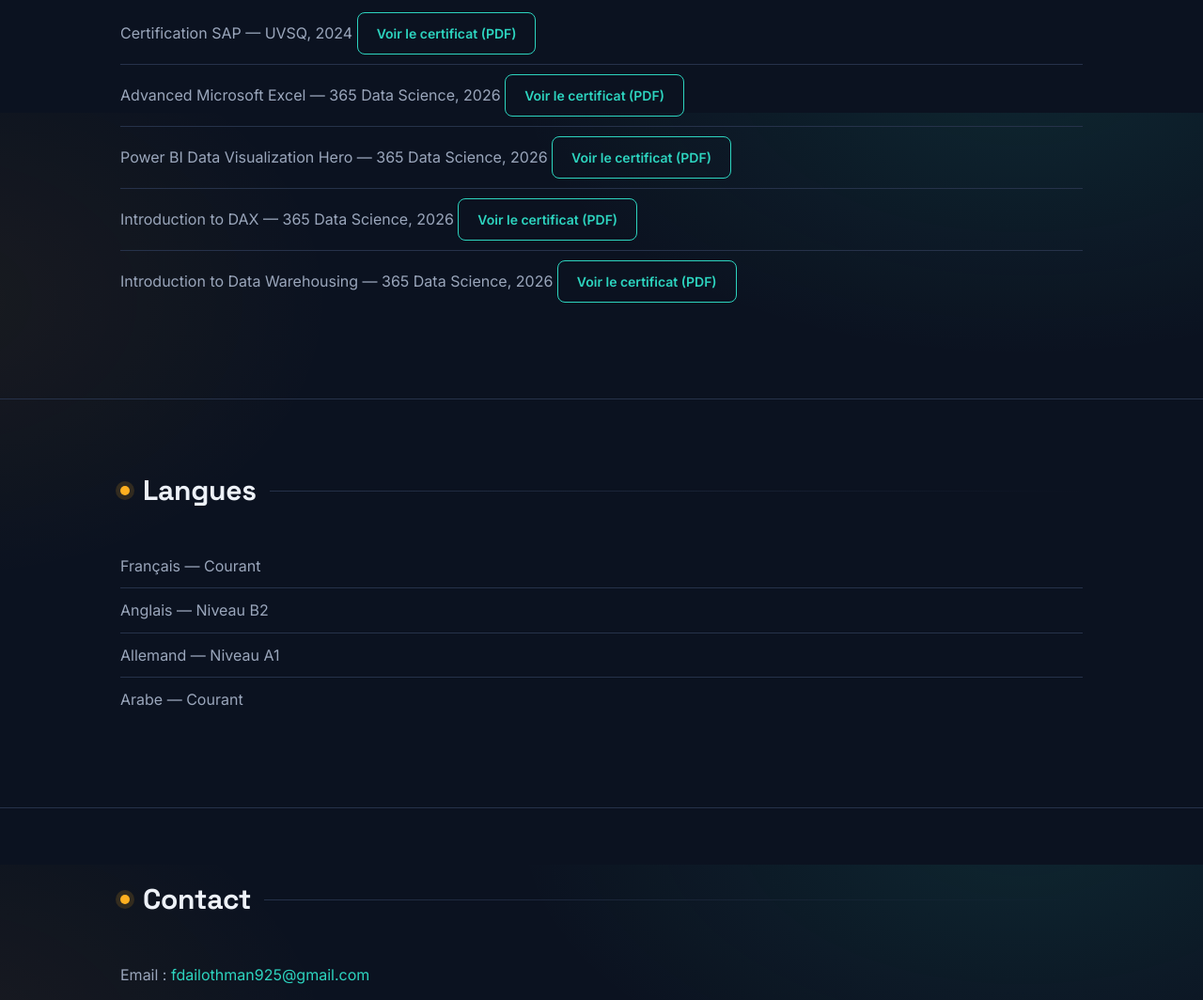
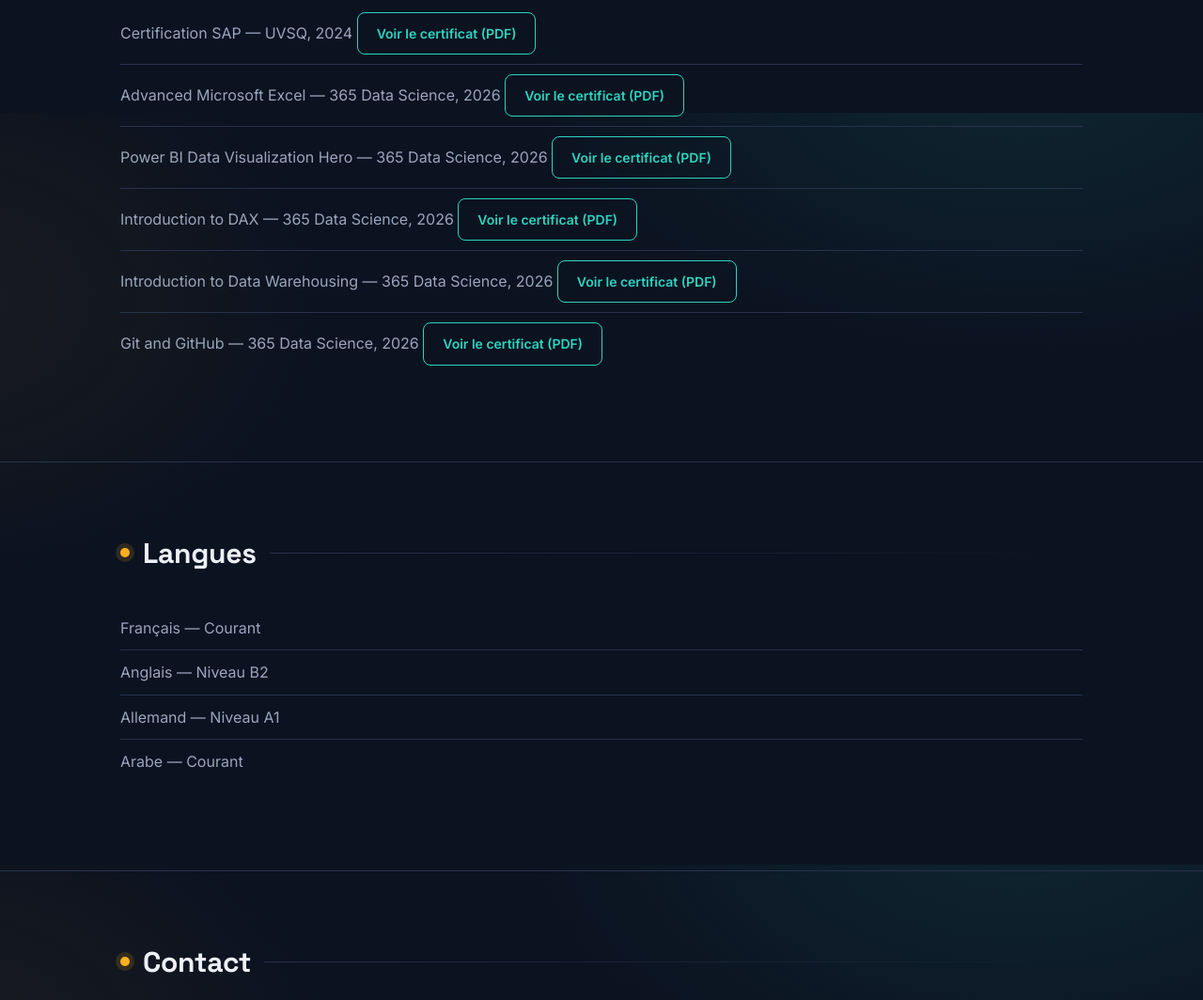
Before and after one commit to fdailothman/fdailothman.github.io, a plain HTML site: page index.html in a window 1280 px wide. Shown: the part 3080-4144 px from the top of the page at 94% size. Drawn offline with Linux system fonts and the light colour scheme.

Commit message:
Update index.html

```diff
--- a/index.html
+++ b/index.html
@@ -143,6 +143,10 @@
     Introduction to Data Warehousing — 365 Data Science, 2026
     <a href="Certificat_Data_WHS.pdf" target="_blank" class="btn btn-outline">Voir le certificat (PDF)</a>
 </li>
+        <li>
+    Git and GitHub — 365 Data Science, 2026
+    <a href="Certificat_Github.pdf" target="_blank" class="btn btn-outline">Voir le certificat (PDF)</a>
+</li>
     </ul>
         </div>
 </section>
```
